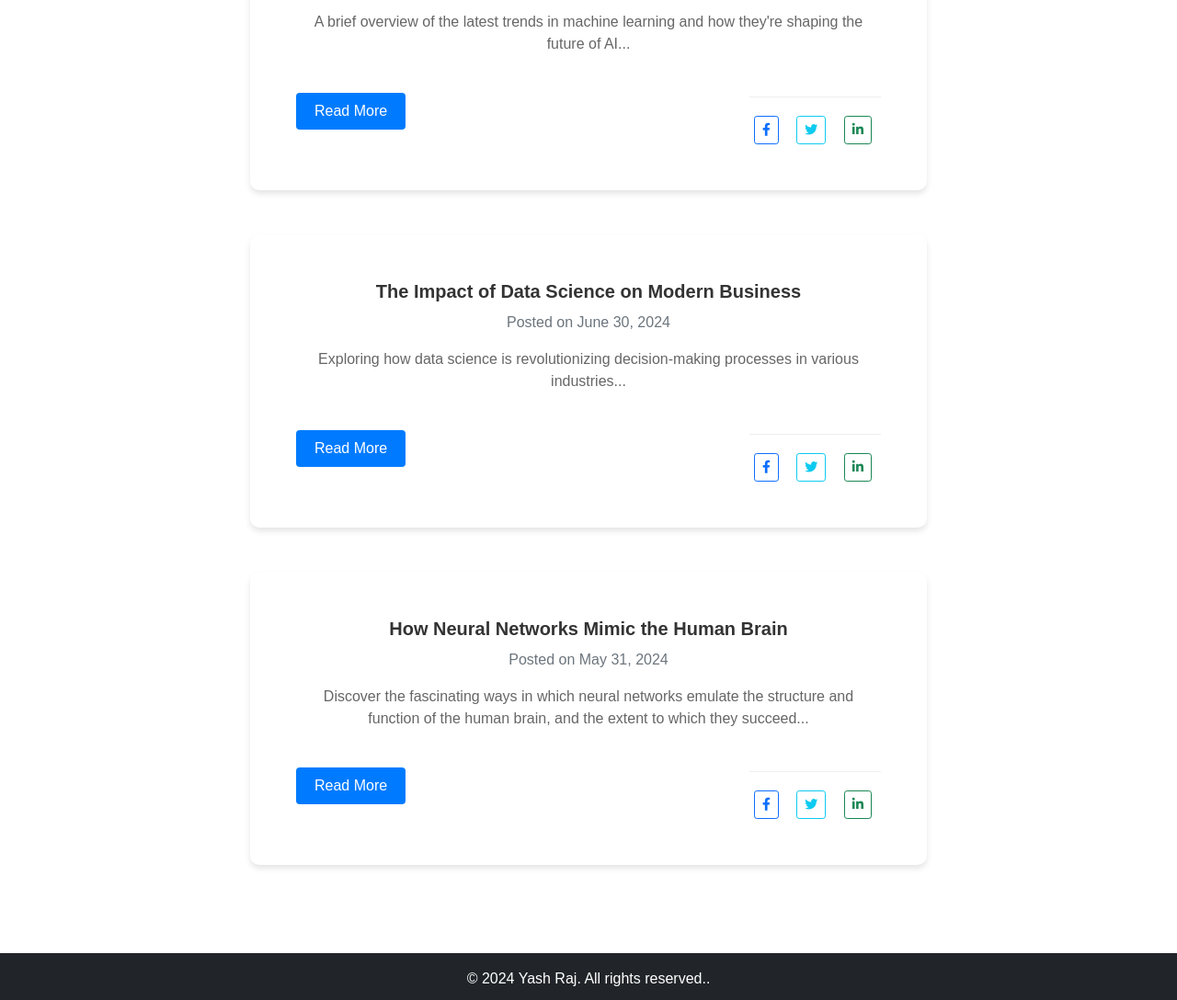
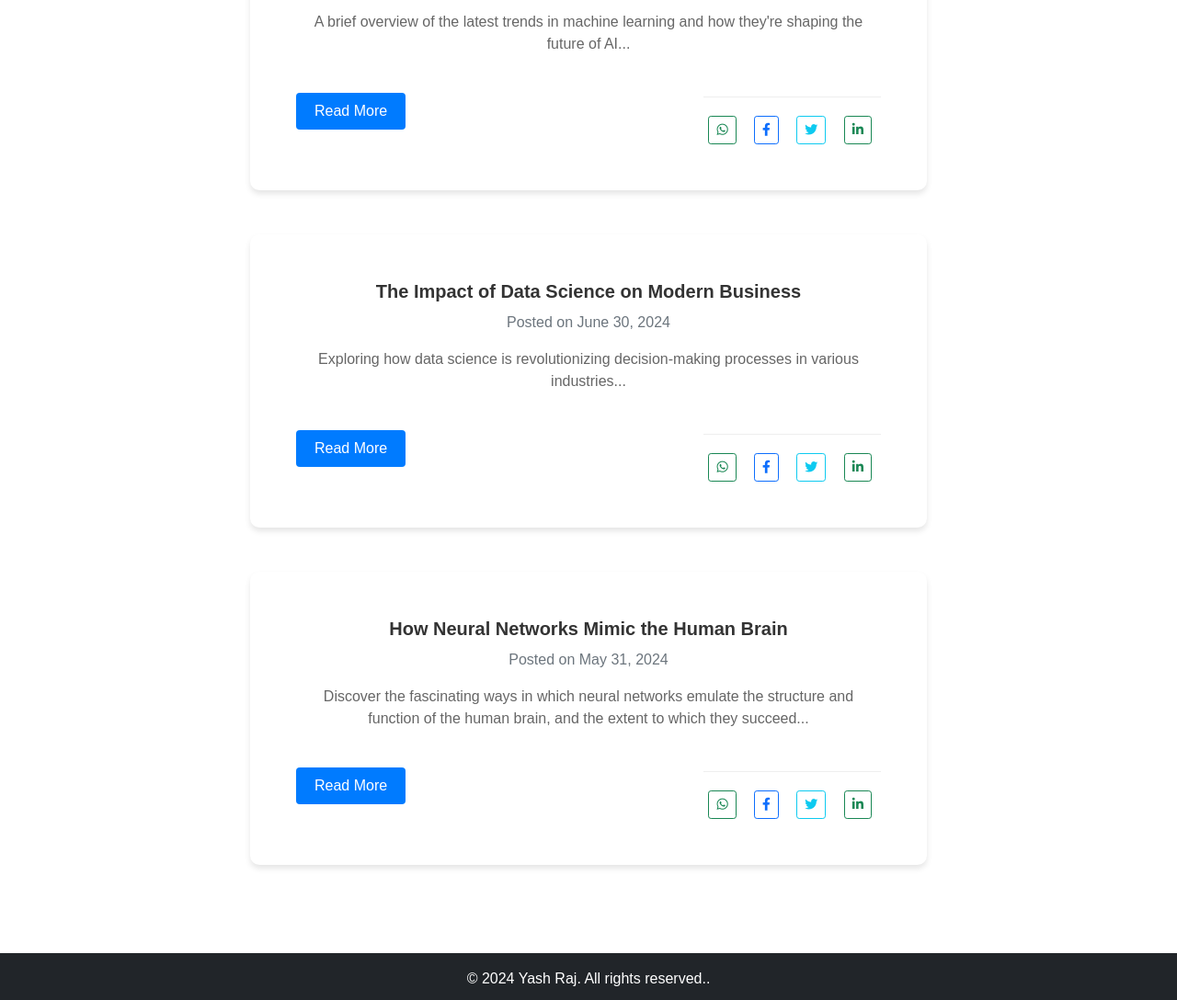
Before and after one commit to yash-raj202134/portfolio, a plain HTML site: page blog-listing.html in a window 1280 px wide. Shown: the part 360-1448 px from the top of the page at 92% size. Drawn offline with nearby package versions, Linux system fonts and the light colour scheme.

Commit message:
whatsapp social media link to share blog added

```diff
--- a/blog-listing.html
+++ b/blog-listing.html
@@ -121,6 +121,9 @@
             <div class="d-flex justify-content-between align-items-center">
               <a href="blog/post1.html" class="btn btn-primary">Read More</a>
               <div class="social-share">
+                <button class="btn btn-sm btn-outline-success"
+                  onclick="shareOnWhatsApp('Machine Learning Trends in 2024', 'blog/post1.html')"><i
+                    class="fab fa-whatsapp"></i></button>
                 <button class="btn btn-sm btn-outline-primary"
                   onclick="shareOnFacebook('Machine Learning Trends in 2024', 'blog/post1.html')"><i
                     class="fab fa-facebook-f"></i></button>
@@ -130,6 +133,7 @@
                 <button class="btn btn-sm btn-outline-success"
                   onclick="shareOnLinkedIn('Machine Learning Trends in 2024', 'blog/post1.html')"><i
                     class="fab fa-linkedin-in"></i></button>
+
               </div>
             </div>
           </div>
@@ -144,6 +148,9 @@
             <div class="d-flex justify-content-between align-items-center">
               <a href="blog/post2.html" class="btn btn-primary">Read More</a>
               <div class="social-share">
+                <button class="btn btn-sm btn-outline-success"
+                  onclick="shareOnWhatsApp('The Impact of Data Science on Modern Business', 'blog/post2.html')"><i
+                    class="fab fa-whatsapp"></i></button>
                 <button class="btn btn-sm btn-outline-primary"
                   onclick="shareOnFacebook('The Impact of Data Science on Modern Business', 'blog/post2.html')"><i
                     class="fab fa-facebook-f"></i></button>
@@ -153,6 +160,7 @@
                 <button class="btn btn-sm btn-outline-success"
                   onclick="shareOnLinkedIn('The Impact of Data Science on Modern Business', 'blog/post2.html')"><i
                     class="fab fa-linkedin-in"></i></button>
+
               </div>
             </div>
           </div>
@@ -168,6 +176,9 @@
             <div class="d-flex justify-content-between align-items-center">
               <a href="blog/post3.html" class="btn btn-primary">Read More</a>
               <div class="social-share">
+                <button class="btn btn-sm btn-outline-success"
+                  onclick="shareOnWhatsApp('How Neural Networks Mimic the Human Brain', 'blog/post3.html')"><i
+                    class="fab fa-whatsapp"></i></button>
                 <button class="btn btn-sm btn-outline-primary"
                   onclick="shareOnFacebook('How Neural Networks Mimic the Human Brain', 'blog/post3.html')"><i
                     class="fab fa-facebook-f"></i></button>
@@ -177,6 +188,7 @@
                 <button class="btn btn-sm btn-outline-success"
                   onclick="shareOnLinkedIn('How Neural Networks Mimic the Human Brain', 'blog/post3.html')"><i
                     class="fab fa-linkedin-in"></i></button>
+
               </div>
             </div>
           </div>
@@ -201,6 +213,7 @@
   <script src="https://cdn.jsdelivr.net/npm/@popperjs/core@2.9.2/dist/umd/popper.min.js"></script>
   <script src="https://maxcdn.bootstrapcdn.com/bootstrap/4.5.2/js/bootstrap.min.js"></script>
   <script src="https://cdn.jsdelivr.net/npm/bootstrap@5.1.3/dist/js/bootstrap.bundle.min.js"></script>
+
 </body>
 
 </html>
--- a/scripts/blog-share.js
+++ b/scripts/blog-share.js
@@ -18,3 +18,9 @@ function shareOnLinkedIn(title, url) {
 function openShareWindow(url) {
     window.open(url, '_blank', 'width=600,height=400');
 }
+
+function shareOnWhatsApp(title, url) {
+    const text = `${title} - Check out this blog post: ${window.location.origin}/${url}`;
+    const whatsappUrl = `https://wa.me/?text=${encodeURIComponent(text)}`;
+    window.open(whatsappUrl, '_blank');
+}
```
Also changed, not shown: blog/post1.html (+3 -0 lines), blog/post2.html (+3 -0 lines), blog/post3.html (+11 -4 lines).
